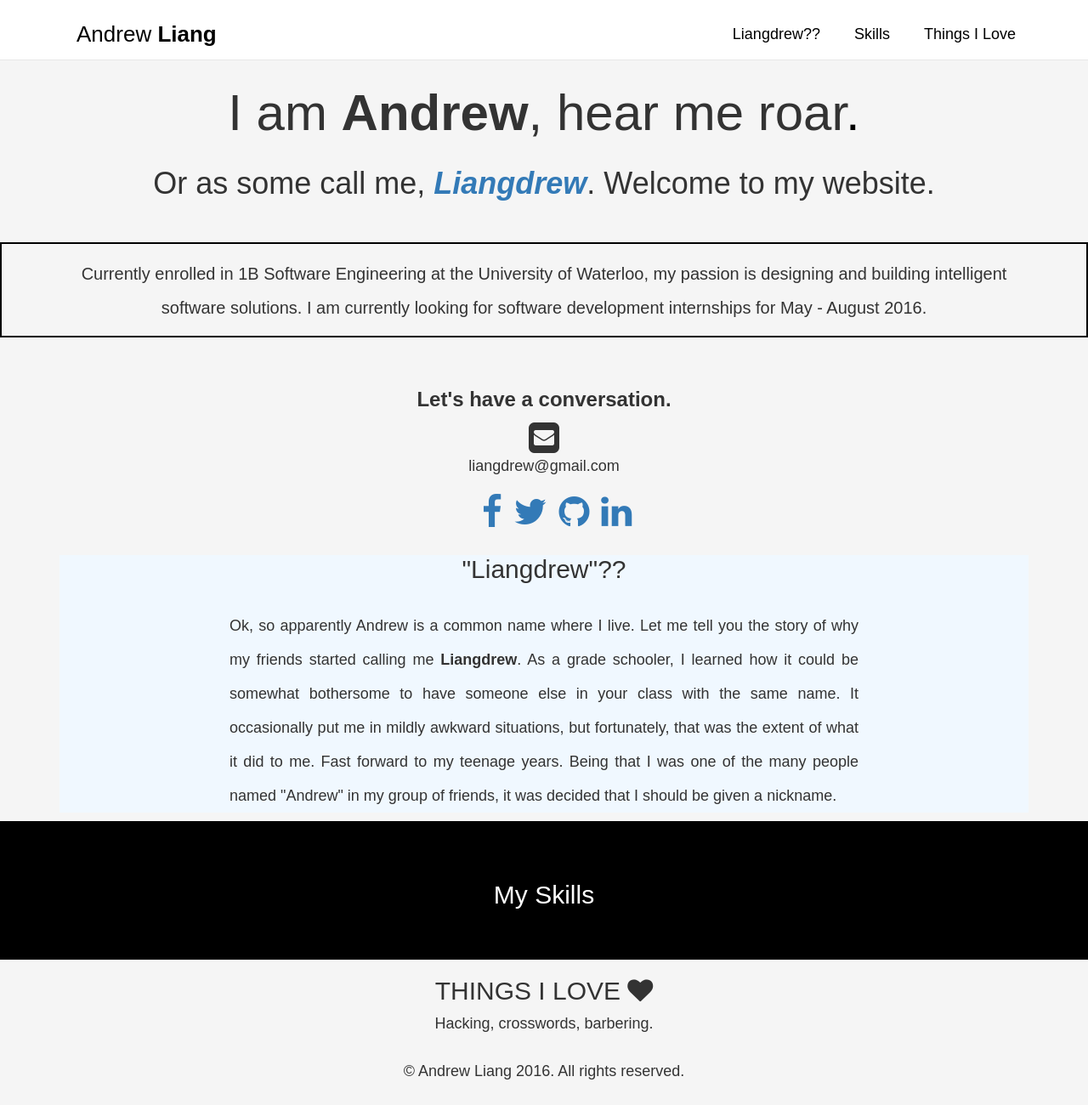
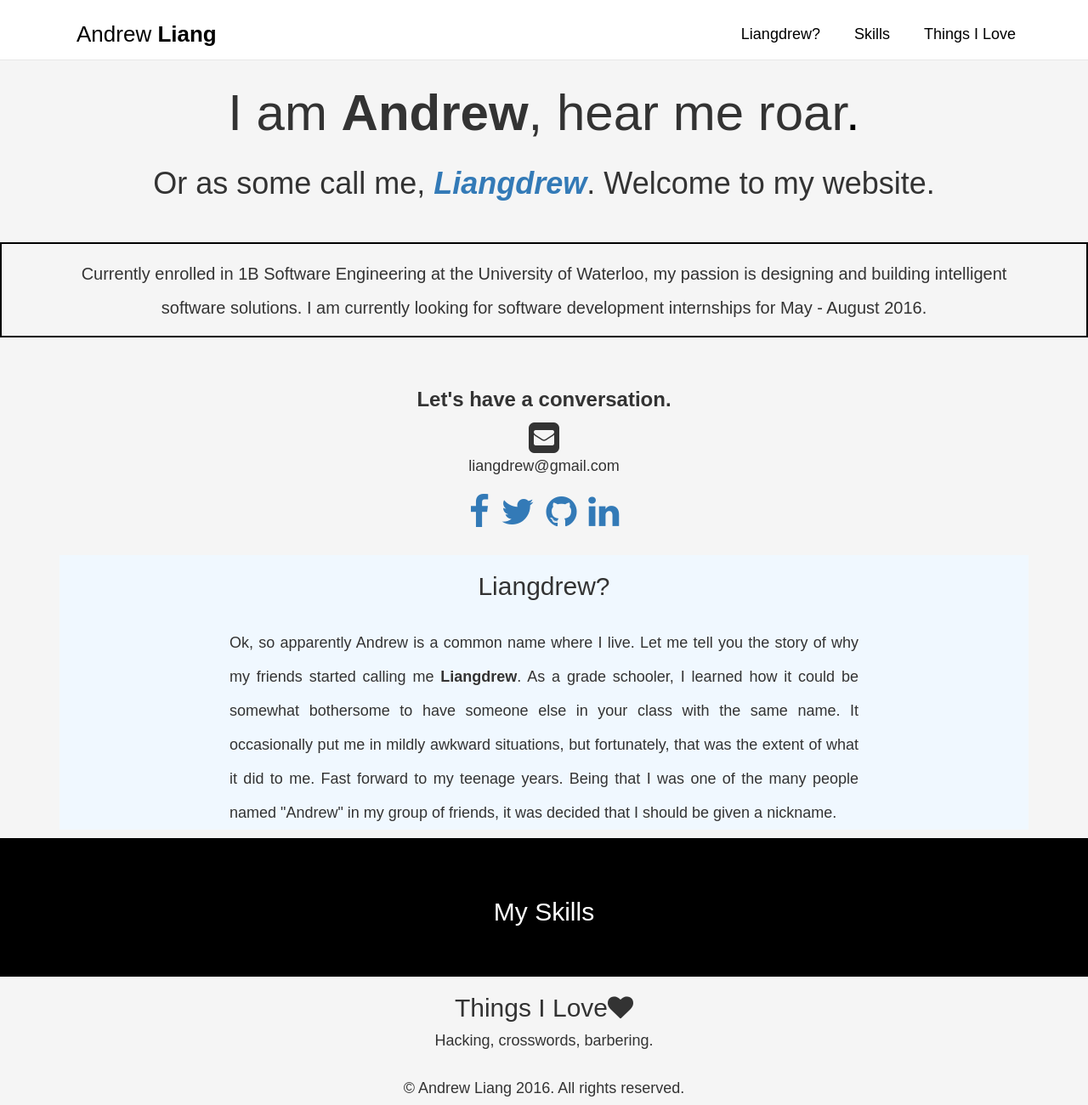
Before and after one commit to liangdrew/liangdrew.com, a plain HTML site: page index.html in a window 1280 px wide. Shown: the whole page at 85% size. Drawn offline with nearby package versions, Linux system fonts and the light colour scheme.

Commit message:
Edit padding, edit text

```diff
--- a/index.html
+++ b/index.html
@@ -42,7 +42,7 @@
 
                 <ul class="nav navbar-nav navbar-right">
                     <li>
-                        <a href="#myname">Liangdrew??</a>
+                        <a href="#myname">Liangdrew?</a>
                     </li>
                     <li>
                         <a href="#skills">Skills</a>
@@ -105,7 +105,7 @@
 
     <section id="myname" class="container content-section text-center">
         <div class="myname-section">
-            <h2>"Liangdrew"??</h2>
+            <h2>Liangdrew?</h2>
             <p>
                 Ok, so apparently Andrew is a common name where I live. Let me tell you the story of why my friends started calling me <strong>Liangdrew</strong>.
 
@@ -132,7 +132,7 @@
     <section id="love" class="container content-section text-center">
         <div class="row">
             <div class="col-lg-8 col-lg-offset-2">
-                <h2>THINGS I LOVE <i class="fa fa-heart"></i></h2>
+                <h2>Things I Love<i class="fa fa-heart"></i></h2>
                 <p>
                     Hacking, crosswords, barbering.
                 </p>
--- a/style.css
+++ b/style.css
@@ -111,9 +111,17 @@ a:focus {
     padding-bottom: 15px;
 }
 
+.contact .list-links {
+    padding-right: 40px;  /* This centers the contacts links for some reason */
+}
+
 .myname-section {
     width: 100%;
     background-color: aliceblue;
+}
+
+.myname-section h2 {
+    padding-top: 20px;
 }
 
 .myname-section p {
```
